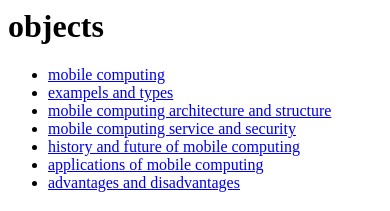
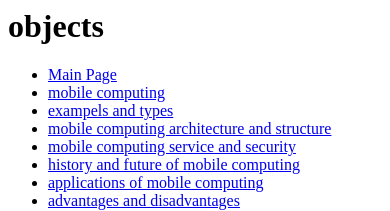
Before and after one commit to MOHAMED582-tech/html-projrct-, a plain HTML site: page mobile computing.html in a window 390 px wide. Shown: the top 211 px of the page. Drawn offline with Linux system fonts and the light colour scheme.

Commit message:
Update mobile computing.html

```diff
--- a/mobile computing.html
+++ b/mobile computing.html
@@ -9,6 +9,7 @@
         objects
       </h1>
       <ul>
+          <li><a href="index.html">Main Page</a></li>
         <li><a href="mobile computing.html">mobile computing</a></li>
         <li><a href="exampels and types.html">exampels and types</a>
         </li>
```
